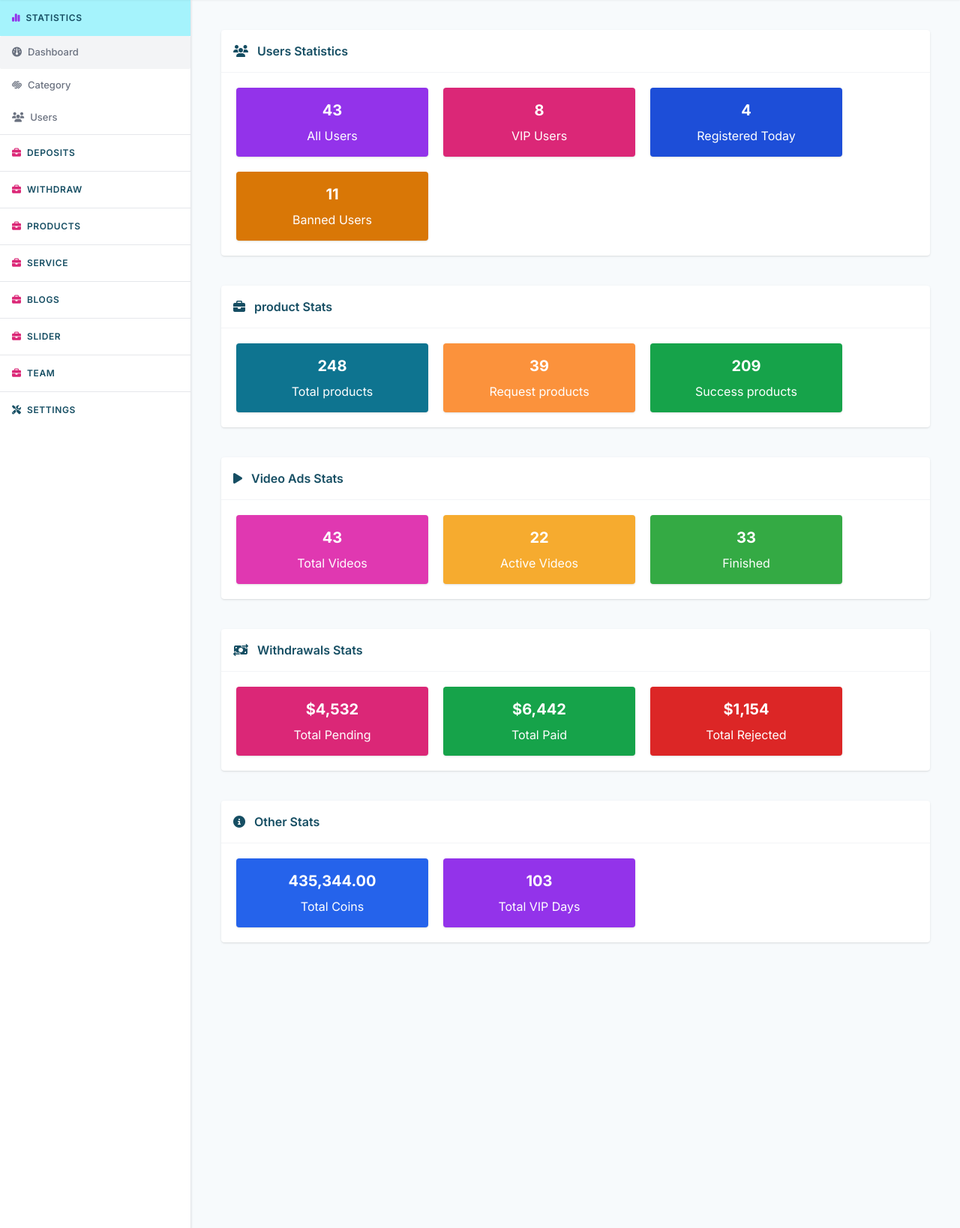
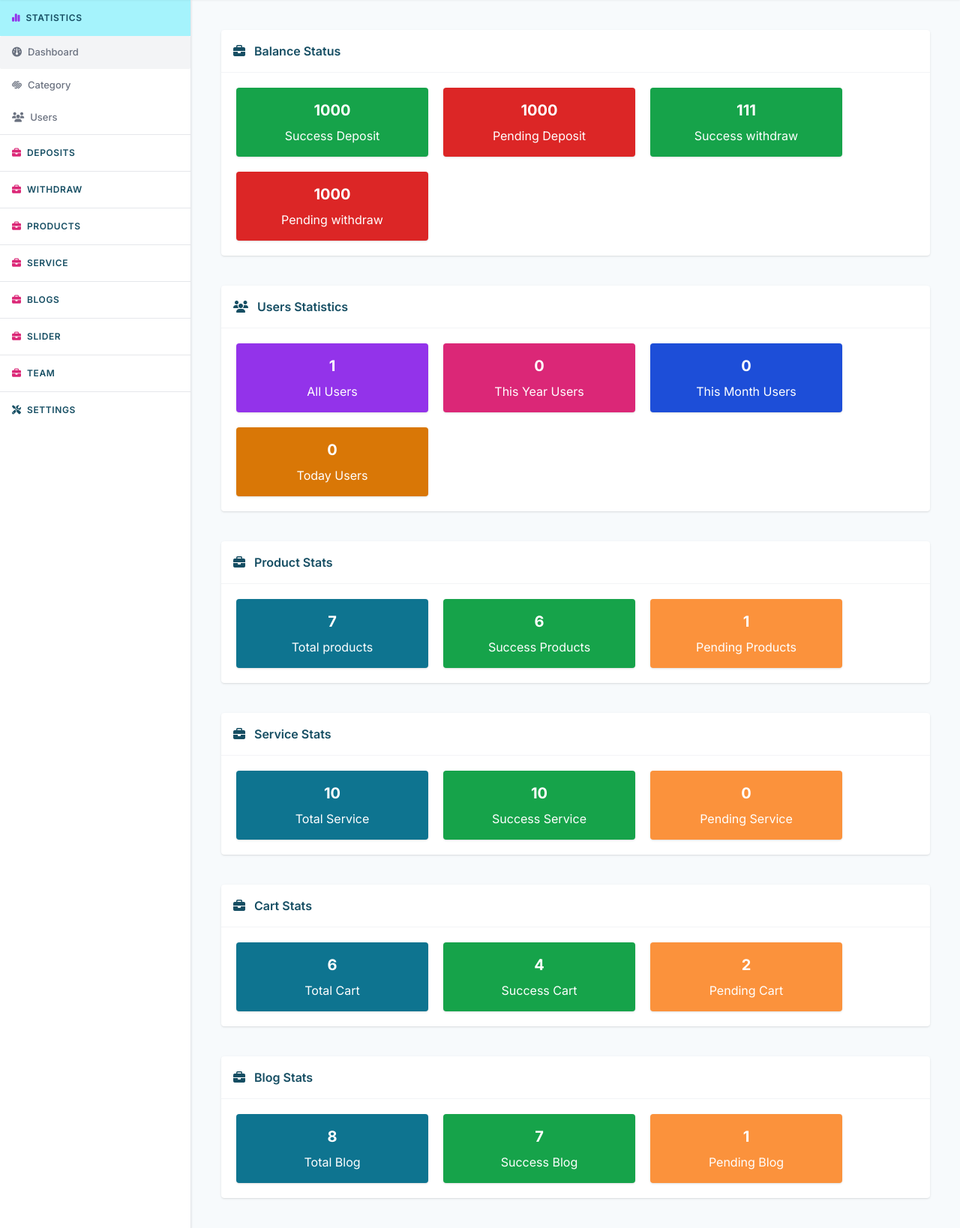
Before and after one commit to freelancermunna4/tentheme_office, a PHP site: page /admin/ in a window 1280 px wide. Shown: the part 80-1718 px from the top of the page at 75% size. Run offline with PHP 8.4, Linux system fonts and the light colour scheme; the visitor is signed in with stand-in values (Sample User, id 1); data comes from the database, SQL or seed files in the repository; some libraries are stand-ins or nearby versions.

Commit message:
dynamic admin Statistics

```diff
--- a/admin/index.php
+++ b/admin/index.php
@@ -1,5 +1,79 @@
 <?php include("common/header-sidebar.php")?>
+<?php
+//users
+$day_users = mysqli_num_rows(_get("person","role!='Admin' AND time>$time-8400"));
+$month_users = mysqli_num_rows(_get("person","role!='Admin' AND time>$time-(252000)"));
+$year_users = mysqli_num_rows(_get("person","role!='Admin' AND time>$time-(3024000)"));
+$all_users = mysqli_num_rows(_get("person","role!='Admin'"));
+
+//product
+$pending_products = mysqli_num_rows(_get("products","status='Pending'"));
+$success_products = mysqli_num_rows(_get("products","status='Publish'"));
+$total_products = mysqli_num_rows(_getAll("products"));
+
+//service
+$pending_service = mysqli_num_rows(_get("service","status='Pending'"));
+$success_service = mysqli_num_rows(_get("service","status='Publish'"));
+$total_service = mysqli_num_rows(_getAll("service"));
+
+//blog
+$pending_blog = mysqli_num_rows(_get("blog","status='Pending'"));
+$success_blog = mysqli_num_rows(_get("blog","status='Publish'"));
+$total_blog = mysqli_num_rows(_getAll("blog"));
+
+//cart
+$pending_cart = mysqli_num_rows(_get("cart","status=0"));
+$success_cart = mysqli_num_rows(_get("cart","status=1"));
+$total_cart = mysqli_num_rows(_getAll("cart"));
+
+//deposit
+$pending_deposit = mysqli_fetch_assoc(_query("SELECT SUM(amount) FROM deposit WHERE status='Pending'"));
+$pending_deposit = $pending_deposit['SUM(amount)'];
+
+$success_deposit = mysqli_fetch_assoc(_query("SELECT SUM(amount) FROM deposit WHERE status='Success'"));
+$success_deposit = $success_deposit['SUM(amount)'];
+
+//withdraw
+$pending_withdraw = mysqli_fetch_assoc(_query("SELECT SUM(amount) FROM withdraw WHERE status='Pending'"));
+$pending_withdraw = $pending_withdraw['SUM(amount)'];
+
+$success_withdraw = mysqli_fetch_assoc(_query("SELECT SUM(amount) FROM withdraw WHERE status='Success'"));
+$success_withdraw = $success_withdraw['SUM(amount)'];
+?>
       <div class="x_container space-y-10 py-10">
+
+      <!-- Money Stats -->
+      <div class="shadow bg-white rounded w-fulls overflow-hidden">
+          <h3 class="p-4 gap-x-3 flex border-b border-gray-100 items-center font-semibold text-cyan-900">
+            <i class="fa-solid fa-briefcase"></i>
+            <span>Balance Status</span>
+          </h3>
+          <div class="p-5 flex flex-wrap gap-5">
+
+            <div
+              class="bg-green-600 text-white p-4 rounded shadow w-full sm:w-64 flex flex-col items-center justify-center gap-2">
+              <h3 class="text-xl font-bold"><?php echo $success_deposit;?></h3>
+              <h5 class="text-base">Success Deposit</h5>
+            </div>
+            <div
+              class="bg-red-600 text-white p-4 rounded shadow w-full sm:w-64 flex flex-col items-center justify-center gap-2">
+              <h3 class="text-xl font-bold"><?php echo $pending_deposit;?></h3>
+              <h5 class="text-base">Pending Deposit</h5>
+            </div>
+            <div
+              class="bg-green-600 text-white p-4 rounded shadow w-full sm:w-64 flex flex-col items-center justify-center gap-2">
+              <h3 class="text-xl font-bold"><?php echo $success_withdraw;?></h3>
+              <h5 class="text-base">Success withdraw</h5>
+            </div>
+            <div
+              class="bg-red-600 text-white p-4 rounded shadow w-full sm:w-64 flex flex-col items-center justify-center gap-2">
+              <h3 class="text-xl font-bold"><?php echo $pending_deposit;?></h3>
+              <h5 class="text-base">Pending withdraw</h5>
+            </div>
+
+          </div>
+        </div>
+
         <!-- Users Statistics -->
         <div class="shadow bg-white rounded w-fulls overflow-hidden">
           <h3 class="p-4 gap-x-3 flex border-b border-gray-100 items-center font-semibold text-cyan-900">
@@ -9,26 +83,26 @@
           <div class="p-5 flex flex-wrap gap-5">
             <div
               class="bg-purple-600 text-white p-4 rounded shadow w-full sm:w-64 flex flex-col items-center justify-center gap-2">
-              <h3 class="text-xl font-bold">43</h3>
+              <h3 class="text-xl font-bold"><?php echo $all_users;?></h3>
               <h5 class="text-base">All Users</h5>
             </div>
 
             <div
               class="bg-pink-600 text-white p-4 rounded shadow w-full sm:w-64 flex flex-col items-center justify-center gap-2">
-              <h3 class="text-xl font-bold">8</h3>
-              <h5 class="text-base">VIP Users</h5>
+              <h3 class="text-xl font-bold"><?php echo $year_users;?></h3>
+              <h5 class="text-base">This Year Users</h5>
             </div>
 
             <div
               class="bg-blue-700 text-white p-4 rounded shadow w-full sm:w-64 flex flex-col items-center justify-center gap-2">
-              <h3 class="text-xl font-bold">4</h3>
-              <h5 class="text-base">Registered Today</h5>
+              <h3 class="text-xl font-bold"><?php echo $month_users;?></h3>
+              <h5 class="text-base">This Month Users</h5>
             </div>
 
             <div
               class="bg-amber-600 text-white p-4 rounded shadow w-full sm:w-64 flex flex-col items-center justify-center gap-2">
-              <h3 class="text-xl font-bold">11</h3>
-              <h5 class="text-base">Banned Users</h5>
+              <h3 class="text-xl font-bold"><?php echo $day_users;?></h3>
+              <h5 class="text-base">Today Users</h5>
             </div>
 
           </div>
@@ -38,108 +112,106 @@
         <div class="shadow bg-white rounded w-fulls overflow-hidden">
           <h3 class="p-4 gap-x-3 flex border-b border-gray-100 items-center font-semibold text-cyan-900">
             <i class="fa-solid fa-briefcase"></i>
-            <span>product Stats</span>
+            <span>Product Stats</span>
           </h3>
           <div class="p-5 flex flex-wrap gap-5">
 
             <div
               class="bg-cyan-700 text-white p-4 rounded shadow w-full sm:w-64 flex flex-col items-center justify-center gap-2">
-              <h3 class="text-xl font-bold">248</h3>
+              <h3 class="text-xl font-bold"><?php echo $total_products;?></h3>
               <h5 class="text-base">Total products</h5>
             </div>
             <div
-              class="bg-orange-400 text-white p-4 rounded shadow w-full sm:w-64 flex flex-col items-center justify-center gap-2">
-              <h3 class="text-xl font-bold">39</h3>
-              <h5 class="text-base">Request products</h5>
+              class="bg-green-600 text-white p-4 rounded shadow w-full sm:w-64 flex flex-col items-center justify-center gap-2">
+              <h3 class="text-xl font-bold"><?php echo $success_products;?></h3>
+              <h5 class="text-base">Success Products</h5>
             </div>
             <div
-              class="bg-green-600 text-white p-4 rounded shadow w-full sm:w-64 flex flex-col items-center justify-center gap-2">
-              <h3 class="text-xl font-bold">209</h3>
-              <h5 class="text-base">Success products</h5>
+              class="bg-orange-400 text-white p-4 rounded shadow w-full sm:w-64 flex flex-col items-center justify-center gap-2">
+              <h3 class="text-xl font-bold"><?php echo $pending_products;?></h3>
+              <h5 class="text-base">Pending Products</h5>
             </div>
-
           </div>
         </div>
 
-        <!-- Video Ads Stats -->
+        <!-- Service Stats -->
         <div class="shadow bg-white rounded w-fulls overflow-hidden">
           <h3 class="p-4 gap-x-3 flex border-b border-gray-100 items-center font-semibold text-cyan-900">
-            <i class="fa-solid fa-play"></i>
-            <span>Video Ads Stats</span>
+            <i class="fa-solid fa-briefcase"></i>
+            <span>Service Stats</span>
           </h3>
           <div class="p-5 flex flex-wrap gap-5">
 
             <div
-              class="bg-[#E038B1] text-white p-4 rounded shadow w-full sm:w-64 flex flex-col items-center justify-center gap-2">
-              <h3 class="text-xl font-bold">43</h3>
-              <h5 class="text-base">Total Videos</h5>
+              class="bg-cyan-700 text-white p-4 rounded shadow w-full sm:w-64 flex flex-col items-center justify-center gap-2">
+              <h3 class="text-xl font-bold"><?php echo $total_service;?></h3>
+              <h5 class="text-base">Total Service</h5>
             </div>
-
             <div
-              class="bg-[#F6AB2F] text-white p-4 rounded shadow w-full sm:w-64 flex flex-col items-center justify-center gap-2">
-              <h3 class="text-xl font-bold">22</h3>
-              <h5 class="text-base">Active Videos</h5>
+              class="bg-green-600 text-white p-4 rounded shadow w-full sm:w-64 flex flex-col items-center justify-center gap-2">
+              <h3 class="text-xl font-bold"><?php echo $success_service;?></h3>
+              <h5 class="text-base">Success Service</h5>
             </div>
-
             <div
-              class="bg-[#34AA44] text-white p-4 rounded shadow w-full sm:w-64 flex flex-col items-center justify-center gap-2">
-              <h3 class="text-xl font-bold">33</h3>
-              <h5 class="text-base">Finished</h5>
+              class="bg-orange-400 text-white p-4 rounded shadow w-full sm:w-64 flex flex-col items-center justify-center gap-2">
+              <h3 class="text-xl font-bold"><?php echo $pending_service;?></h3>
+              <h5 class="text-base">Pending Service</h5>
             </div>
-
           </div>
         </div>
 
-        <!-- Withdrawals Stats -->
+        <!-- Cart Stats -->
         <div class="shadow bg-white rounded w-fulls overflow-hidden">
           <h3 class="p-4 gap-x-3 flex border-b border-gray-100 items-center font-semibold text-cyan-900">
-            <i class="fa-solid fa-money-bill-transfer"></i>
-            <span>Withdrawals Stats</span>
+            <i class="fa-solid fa-briefcase"></i>
+            <span>Cart Stats</span>
           </h3>
           <div class="p-5 flex flex-wrap gap-5">
 
             <div
-              class="bg-pink-600 text-white p-4 rounded shadow w-full sm:w-64 flex flex-col items-center justify-center gap-2">
-              <h3 class="text-xl font-bold">$4,532</h3>
-              <h5 class="text-base">Total Pending</h5>
+              class="bg-cyan-700 text-white p-4 rounded shadow w-full sm:w-64 flex flex-col items-center justify-center gap-2">
+              <h3 class="text-xl font-bold"><?php echo $total_cart;?></h3>
+              <h5 class="text-base">Total Cart</h5>
             </div>
-
             <div
               class="bg-green-600 text-white p-4 rounded shadow w-full sm:w-64 flex flex-col items-center justify-center gap-2">
-              <h3 class="text-xl font-bold">$6,442</h3>
-              <h5 class="text-base">Total Paid</h5>
+              <h3 class="text-xl font-bold"><?php echo $success_cart;?></h3>
+              <h5 class="text-base">Success Cart</h5>
             </div>
-
             <div
-              class="bg-red-600 text-white p-4 rounded shadow w-full sm:w-64 flex flex-col items-center justify-center gap-2">
-              <h3 class="text-xl font-bold">$1,154</h3>
-              <h5 class="text-base">Total Rejected</h5>
+              class="bg-orange-400 text-white p-4 rounded shadow w-full sm:w-64 flex flex-col items-center justify-center gap-2">
+              <h3 class="text-xl font-bold"><?php echo $pending_cart;?></h3>
+              <h5 class="text-base">Pending Cart</h5>
             </div>
-
           </div>
         </div>
 
-        <!-- Other Stats -->
+        <!-- Blog Stats -->
         <div class="shadow bg-white rounded w-fulls overflow-hidden">
           <h3 class="p-4 gap-x-3 flex border-b border-gray-100 items-center font-semibold text-cyan-900">
-            <i class="fa-solid fa-circle-info"></i>
-            <span>Other Stats</span>
+            <i class="fa-solid fa-briefcase"></i>
+            <span>Blog Stats</span>
           </h3>
           <div class="p-5 flex flex-wrap gap-5">
 
             <div
-              class="bg-blue-600 text-white p-4 rounded shadow w-full sm:w-64 flex flex-col items-center justify-center gap-2">
-              <h3 class="text-xl font-bold">435,344.00</h3>
-              <h5 class="text-base">Total Coins</h5>
+              class="bg-cyan-700 text-white p-4 rounded shadow w-full sm:w-64 flex flex-col items-center justify-center gap-2">
+              <h3 class="text-xl font-bold"><?php echo $total_blog;?></h3>
+              <h5 class="text-base">Total Blog</h5>
             </div>
             <div
-              class="bg-purple-600 text-white p-4 rounded shadow w-full sm:w-64 flex flex-col items-center justify-center gap-2">
-              <h3 class="text-xl font-bold">103</h3>
-              <h5 class="text-base">Total VIP Days</h5>
+              class="bg-green-600 text-white p-4 rounded shadow w-full sm:w-64 flex flex-col items-center justify-center gap-2">
+              <h3 class="text-xl font-bold"><?php echo $success_blog;?></h3>
+              <h5 class="text-base">Success Blog</h5>
             </div>
-
+            <div
+              class="bg-orange-400 text-white p-4 rounded shadow w-full sm:w-64 flex flex-col items-center justify-center gap-2">
+              <h3 class="text-xl font-bold"><?php echo $pending_blog;?></h3>
+              <h5 class="text-base">Pending Blog</h5>
+            </div>
           </div>
         </div>
+
       </div>
     </div>
   </main>
```
